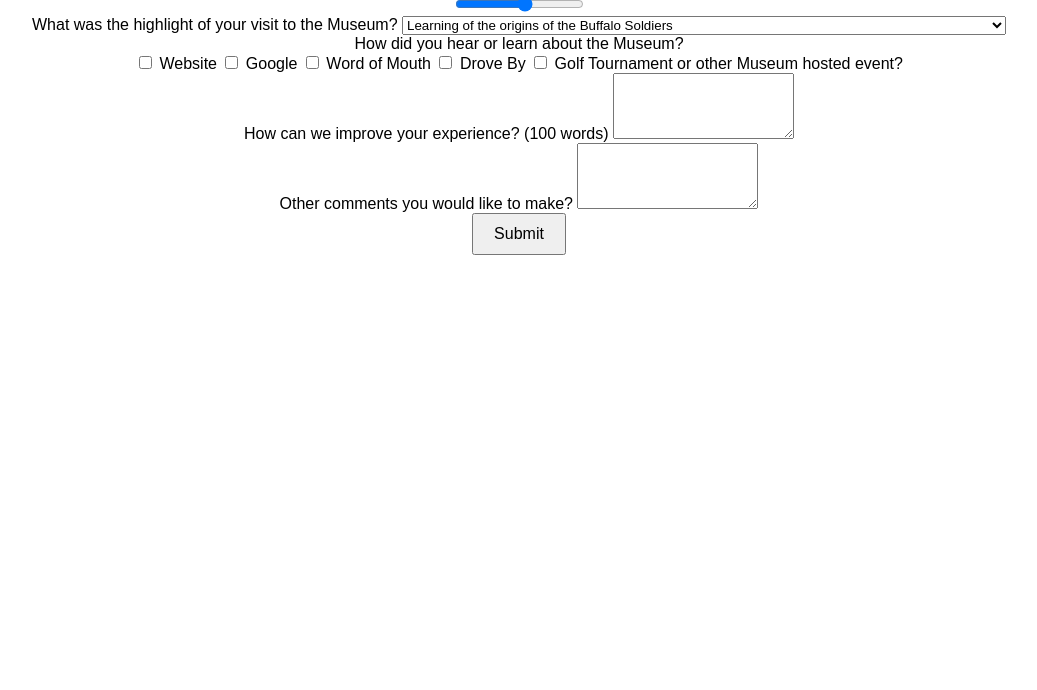
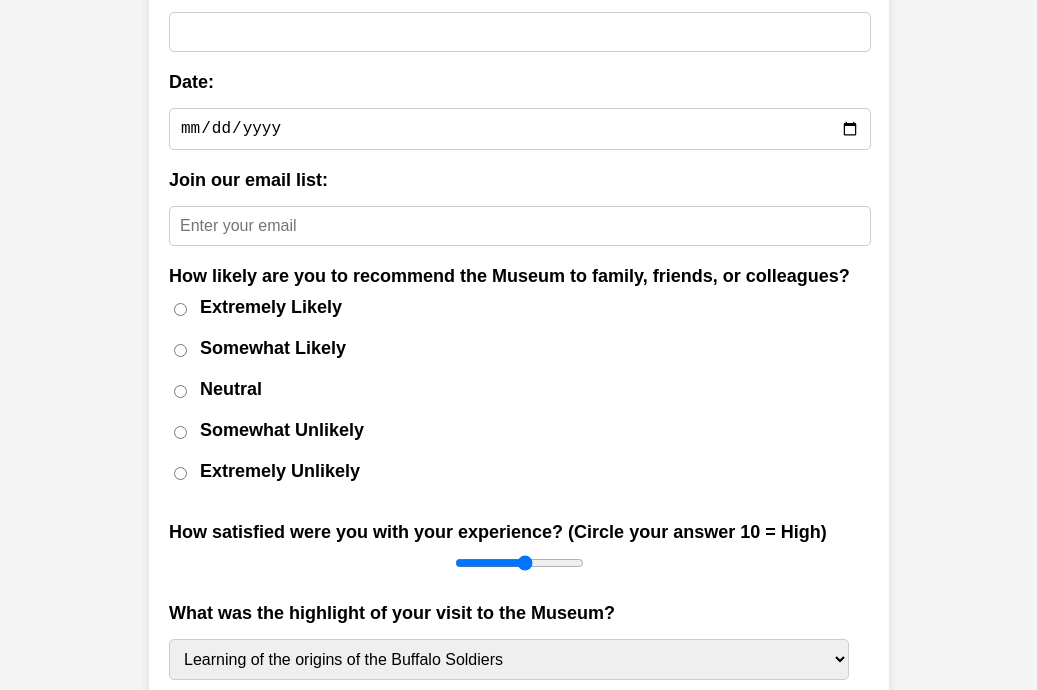
Before and after one commit to tbossman/Survey, a plain HTML site: page index.html in a window 1280 px wide. Shown: the part 289-979 px from the top of the page, without its empty margins (121-1158 px from the left). Before the commit the page ends 800 px from the top, so only its background shows below. Drawn offline with Linux system fonts and the light colour scheme; a script that the page names is missing.

Commit message:
Update style.css

```diff
--- a/style.css
+++ b/style.css
@@ -1,15 +1,114 @@
 body {
     font-family: Arial, sans-serif;
+    font-size: 18px; /* Increase font size */
+    background-color: #f4f4f4;
+    margin: 0;
+    padding: 0;
+    display: flex;
+    justify-content: center;
+    align-items: flex-start; /* Align items to start to ensure visibility */
+    height: 100vh;
+    overflow-y: auto; /* Enable scrolling if content overflows */
+}
+
+.container {
+    background-color: #fff;
+    padding: 20px;
+    border-radius: 10px;
+    box-shadow: 0 0 10px rgba(0, 0, 0, 0.1);
+    max-width: 700px; /* Increase width */
+    width: 100%;
     text-align: center;
-    margin: 0;
-    padding: 50px;
+    margin-top: 20px; /* Ensure it's fully visible */
+}
+
+header {
+    text-align: center;
+    margin-bottom: 20px;
 }
 
 h1 {
-    color: #333;
+    font-size: 2.5em; /* Increase title size */
+    text-align: center; /* Ensure the title is centered */
+}
+
+form {
+    display: flex;
+    flex-direction: column;
+    align-items: center; /* Center form content */
+}
+
+section {
+    margin-top: 20px; /* Add blank line (space) between questions */
+    width: 100%;
+    text-align: left;
+}
+
+label {
+    font-weight: bold;
+    margin-bottom: 10px; /* Add space below labels */
+    display: block;
+}
+
+.inline {
+    display: inline-block; /* Inline labels */
+    margin-left: 10px; /* Space between input and label */
+}
+
+.radio-group,
+.checkbox-group {
+    display: flex;
+    flex-direction: column;
+    align-items: flex-start; /* Align items to the start */
+    gap: 10px; /* Space between items */
+    margin-bottom: 10px; /* Add space below radio/checkbox groups */
+}
+
+.radio-group label,
+.checkbox-group label {
+    display: flex;
+    align-items: center;
+    gap: 10px; /* Space between input and label */
+}
+
+.range-group {
+    display: flex;
+    justify-content: center;
+    margin-bottom: 10px; /* Add space below range group */
+}
+
+textarea,
+input[type="text"],
+input[type="date"],
+input[type="email"],
+select {
+    width: calc(100% - 20px); /* Adjust width */
+    padding: 10px;
+    border-radius: 5px;
+    border: 1px solid #ccc;
+    margin-top: 5px;
+    font-size: 16px; /* Adjust input font size */
+}
+
+textarea {
+    resize: vertical; /* Allow textarea to resize vertically */
 }
 
 button {
-    padding: 10px 20px;
-    font-size: 16px;
+    padding: 20px 40px; /* Increase button size */
+    border: none;
+    border-radius: 5px;
+    background-color: #007BFF;
+    color: #fff;
+    font-size: 24px; /* Increase button font size */
+    cursor: pointer;
+    margin-top: 20px; /* Add space above button */
+    text-align: center;
+    display: block;
+    width: auto; /* Ensure button is centered and large */
+    max-width: 100%; /* Prevent overflow */
 }
+
+button:hover {
+    background-color: #0056b3;
+}
```
